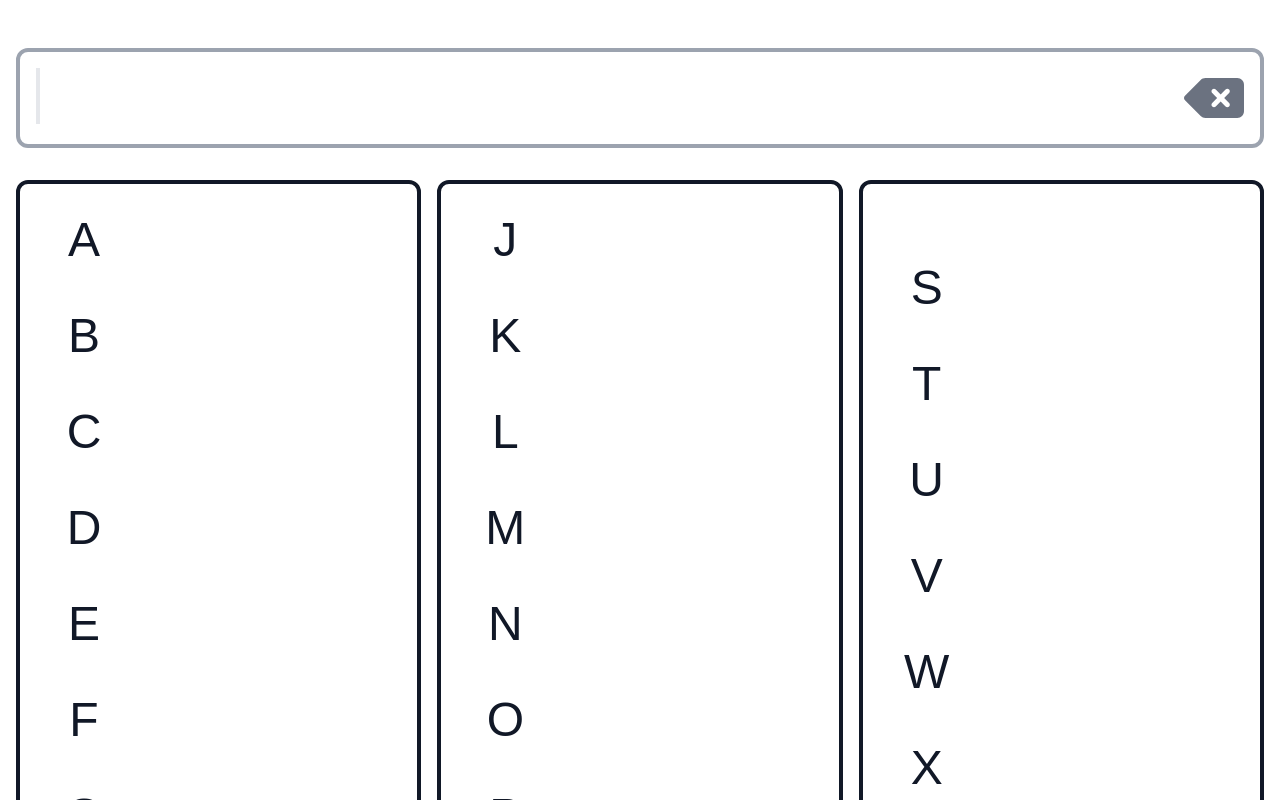
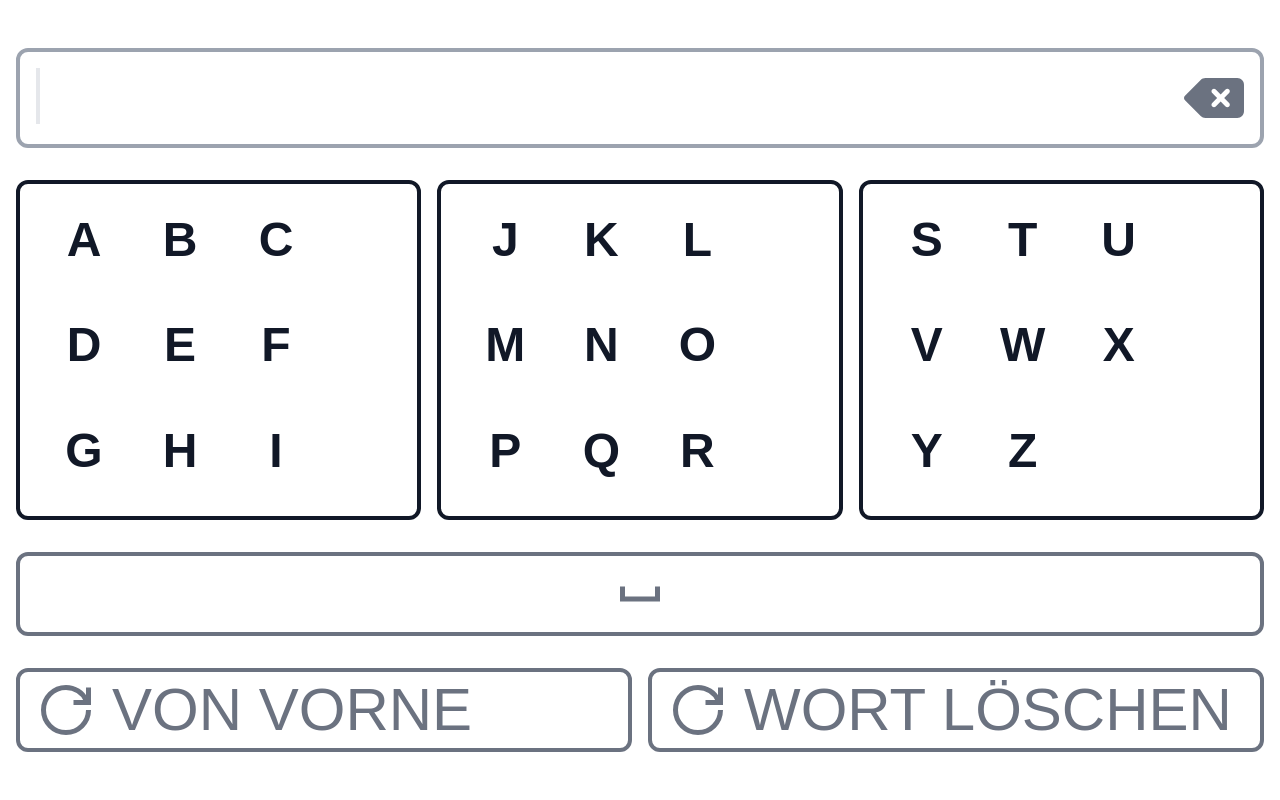
Before and after one commit to JonathanSaudhof/spell-it, a Next.js app: page / in a window 1280 px wide. Shown: the top 800 px of the page. Built offline with nearby package versions, Linux system fonts and the light colour scheme.

Commit message:
fix: clear deps

```diff
--- a/src/app/page.tsx
+++ b/src/app/page.tsx
@@ -2,7 +2,7 @@
 import { PropsWithChildren, useMemo, useState } from "react";
 import { FaDeleteLeft } from "react-icons/fa6";
 import { GrPowerReset } from "react-icons/gr";
-import { MdDelete, MdSpaceBar } from "react-icons/md";
+import { MdSpaceBar } from "react-icons/md";
 
 // alphabet in half width characters in an 2d array
 const ALPHABET = "abcdefghijklmnopqrstuvwxyz";
@@ -118,7 +118,7 @@ const Button = ({
   onClick,
 }: Readonly<PropsWithChildren<{ onClick: () => void }>>) => (
   <button
-    className="px-4 py-2 text-gray-900 border-4 border-gray-900 text-5xl uppercase rounded-xl flex-1"
+    className="px-4 py-2 text-gray-900 border-4 border-gray-900 text-5xl uppercase rounded-xl flex-1 flex flex-wrap justify-start font-bold"
     onClick={onClick}
   >
     {children}
```
